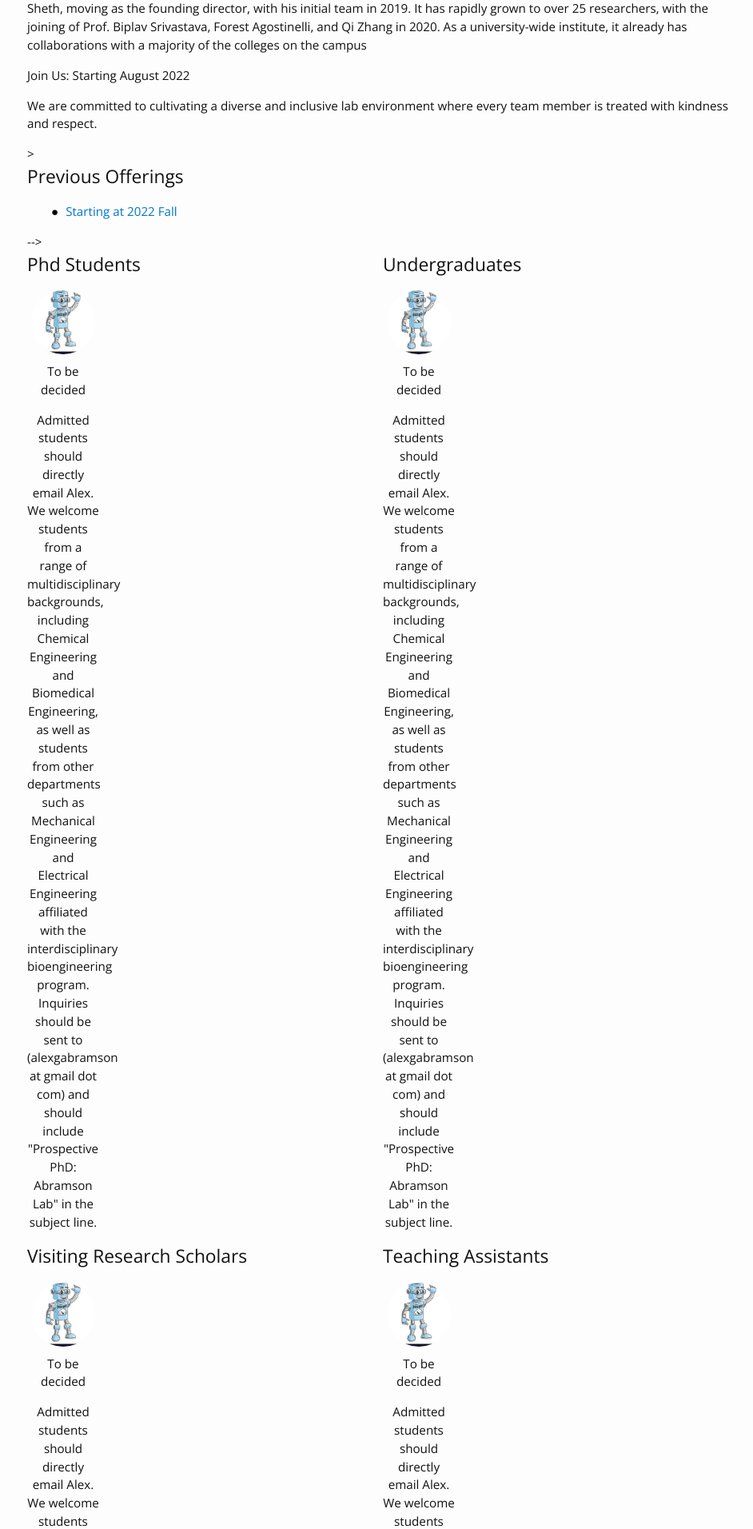
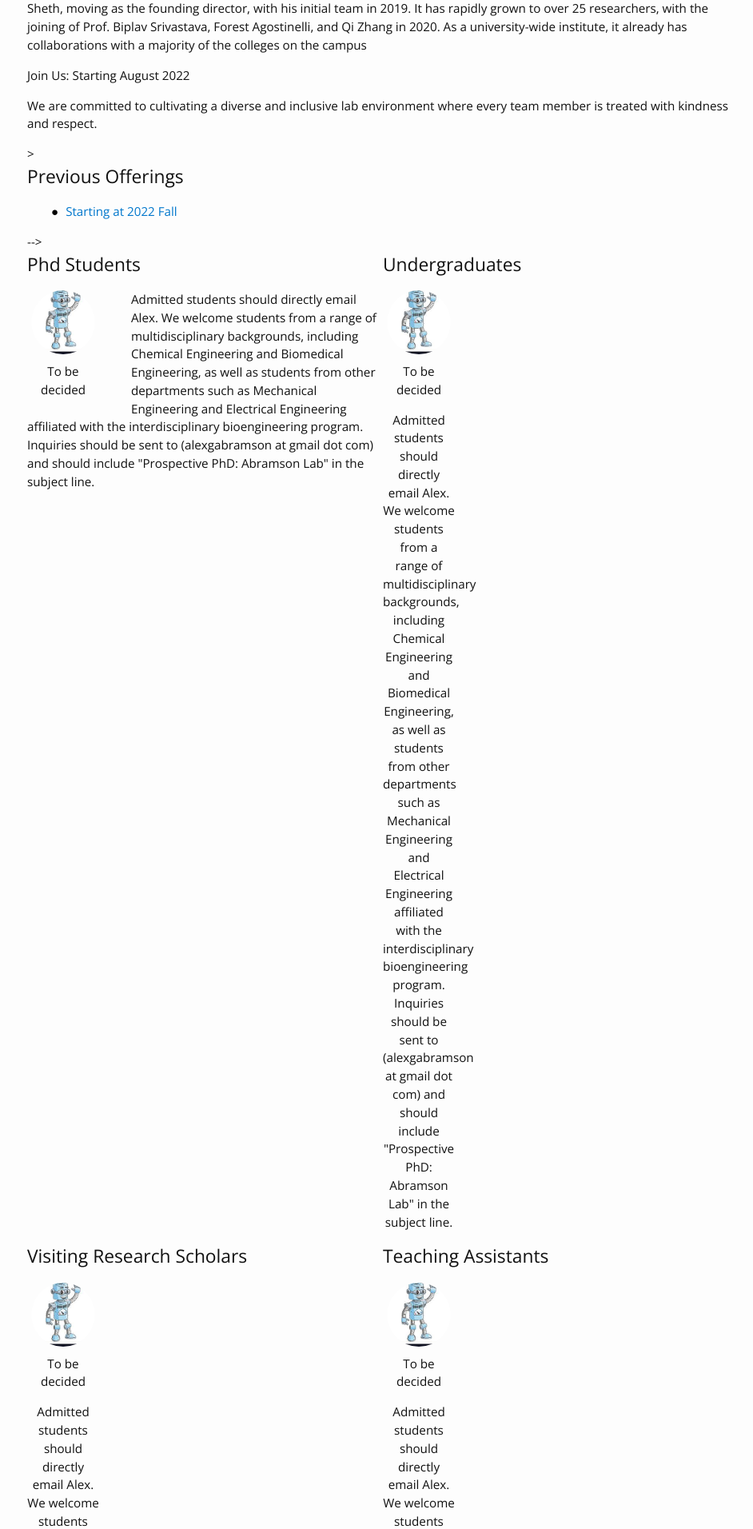
Before and after one commit to KAIsquare-UMBC/KAIsquare-UMBC, a Jekyll site: the page built from index.md, in a window 1280 px wide. Shown: the part 498-2410 px from the top of the page at 80% size, without its empty margins (161-1103 px from the left). Built offline with Jekyll 4.4.1, drawn with Linux system fonts in a browser that asks for light colours; nearby versions of some CDN libraries.

Commit message:
Update home.html

```diff
--- a/_layouts/home.html
+++ b/_layouts/home.html
@@ -44,6 +44,11 @@ layout: default
                      {% else %}
                     <p>{{ta.name}}</p>
                     {% endif %}
+
+                </div>
+                {% endfor %}
+
+            </div>
                     <p> Admitted students should directly email Alex.
                         We welcome students from a range of multidisciplinary backgrounds, including Chemical Engineering and Biomedical Engineering,
                         as well as students from other departments such as Mechanical Engineering and Electrical Engineering affiliated with the
@@ -52,9 +57,6 @@ layout: default
 
 
 
-                </div>
-                {% endfor %}
-            </div>
         </div>
 
 
```
